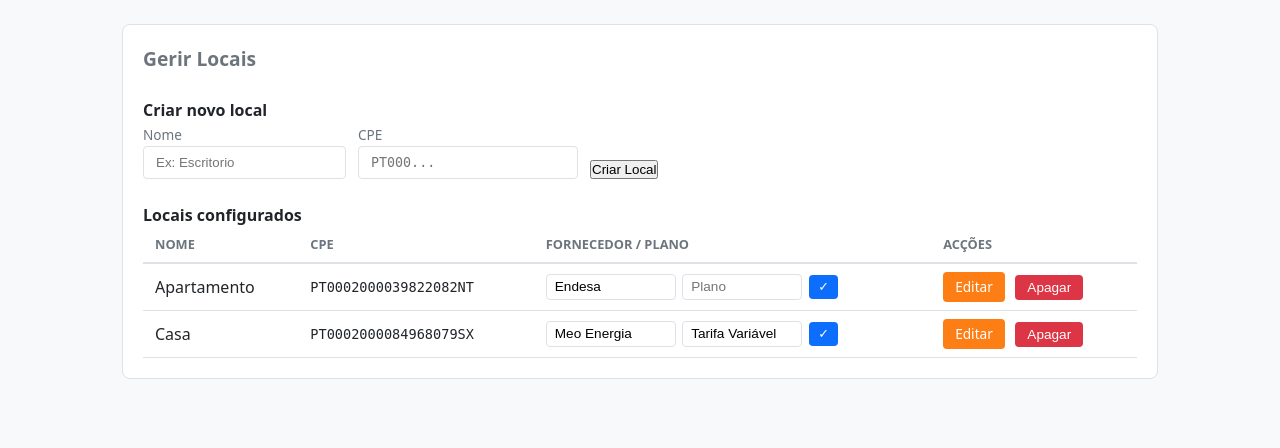
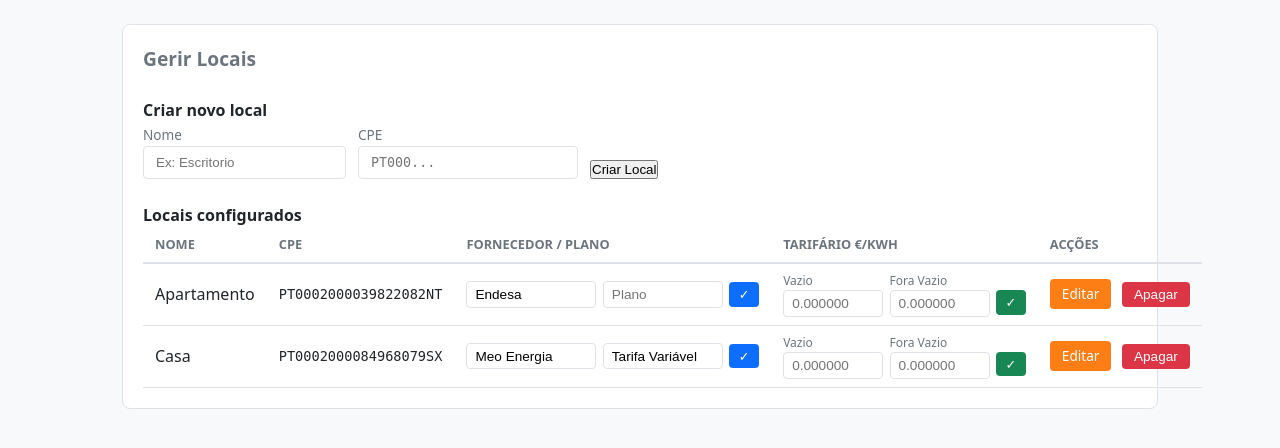
Before and after one commit to ricmagx/ha-addon-energia, a FastAPI app: page /locais in a window 1280 px wide. Shown: the part 85-533 px from the top of the page. Run offline with FastAPI, Linux system fonts and the light colour scheme.

Commit message:
feat: coluna Tarifário €/kWh na página Locais com push para Home Assistant
- schema.py: adiciona preco_vazio_kwh e preco_fora_vazio_kwh à tabela locais
- migrations/004: migração Alembic para as novas colunas
- locais_service.py: update_tarifario() + push para HA via Supervisor API
- locais.py: rota POST /locais/{id}/tarifario
- locais_form.html: coluna Tarifário com campos Vazio e Fora Vazio por local

Co-Authored-By: Claude Sonnet 4.6 <noreply@anthropic.com>

```diff
--- a/src/db/schema.py
+++ b/src/db/schema.py
@@ -50,5 +50,7 @@ locais = Table(
     Column("current_supplier", String(128)),
     Column("current_plan_contains", String(128)),
     Column("power_label", String(32)),
+    Column("preco_vazio_kwh", Float, nullable=True),
+    Column("preco_fora_vazio_kwh", Float, nullable=True),
     Column("created_at", DateTime, default=lambda: datetime.now(timezone.utc)),
 )
--- a/src/web/routes/locais.py
+++ b/src/web/routes/locais.py
@@ -10,6 +10,7 @@ from src.web.services.locais_service import (
     get_local_by_id,
     update_fornecedor,
     update_local,
+    update_tarifario,
 )
 
 router = APIRouter()
@@ -186,3 +187,35 @@ async def editar_fornecedor(
             "sucesso": f"Fornecedor de '{result['name']}' actualizado para '{supplier}'.",
         },
     )
+
+
+@router.post("/locais/{local_id}/tarifario", response_class=HTMLResponse)
+async def guardar_tarifario(
+    request: Request,
+    local_id: str,
+    preco_vazio_kwh: float = Form(...),
+    preco_fora_vazio_kwh: float = Form(...),
+):
+    """Guarda os precos de tarifario e actualiza os input_number no Home Assistant."""
+    templates = request.app.state.templates
+    engine = request.app.state.db_engine
+
+    result = update_tarifario(local_id, preco_vazio_kwh, preco_fora_vazio_kwh, engine)
+    all_locais = get_all_locais(engine)
+
+    if result is None:
+        return templates.TemplateResponse(
+            request=request,
+            name="partials/locais_form.html",
+            context={"locais": all_locais, "erro": f"Local '{local_id}' nao encontrado.", "sucesso": None},
+        )
+
+    return templates.TemplateResponse(
+        request=request,
+        name="partials/locais_form.html",
+        context={
+            "locais": all_locais,
+            "erro": None,
+            "sucesso": f"Tarifário de '{result['name']}' actualizado e aplicado no Home Assistant.",
+        },
+    )
--- a/src/web/services/locais_service.py
+++ b/src/web/services/locais_service.py
@@ -1,6 +1,9 @@
 """Servico CRUD de locais em SQLite."""
+import json
+import os
+import urllib.request
 from datetime import datetime, timezone
-from sqlalchemy import Engine, select, insert, update, func
+from sqlalchemy import Engine, select, insert, update
 
 from src.db.schema import locais
 
@@ -113,3 +116,57 @@ def update_fornecedor(local_id: str, supplier: str, plan_contains: str | None, e
     if result.rowcount == 0:
         return None
     return get_local_by_id(local_id, engine)
+
+
+def update_tarifario(
+    local_id: str,
+    preco_vazio_kwh: float,
+    preco_fora_vazio_kwh: float,
+    engine: Engine,
+) -> dict | None:
+    """Guarda os precos de tarifario e actualiza o Home Assistant.
+
+    preco_vazio_kwh      -> input_number.custo_noite
+    preco_fora_vazio_kwh -> input_number.custo_dia
+    """
+    with engine.begin() as conn:
+        result = conn.execute(
+            update(locais)
+            .where(locais.c.id == local_id)
+            .values(
+                preco_vazio_kwh=preco_vazio_kwh,
+                preco_fora_vazio_kwh=preco_fora_vazio_kwh,
+            )
+        )
+    if result.rowcount == 0:
+        return None
+
+    _push_tarifario_to_ha(preco_vazio_kwh, preco_fora_vazio_kwh)
+    return get_local_by_id(local_id, engine)
+
+
+def _push_tarifario_to_ha(preco_vazio: float, preco_fora_vazio: float) -> None:
+    """Envia os precos para os input_number do Home Assistant via Supervisor API."""
+    token = os.environ.get("SUPERVISOR_TOKEN")
+    if not token:
+        return
+
+    _ha_set_input_number("input_number.custo_noite", preco_vazio, token)
+    _ha_set_input_number("input_number.custo_dia", preco_fora_vazio, token)
+
+
+def _ha_set_input_number(entity_id: str, value: float, token: str) -> None:
+    payload = json.dumps({"entity_id": entity_id, "value": value}).encode()
+    req = urllib.request.Request(
+        "http://supervisor/core/api/services/input_number/set_value",
+        data=payload,
+        headers={
+            "Authorization": f"Bearer {token}",
+            "Content-Type": "application/json",
+        },
+        method="POST",
+    )
+    try:
+        urllib.request.urlopen(req, timeout=5)
+    except Exception:
+        pass  # HA indisponivel nao deve bloquear o guardado
--- a/src/web/templates/partials/locais_form.html
+++ b/src/web/templates/partials/locais_form.html
@@ -37,6 +37,7 @@
         <th style="text-align: left; padding: 0.5rem 0.75rem; border-bottom: 2px solid #dee2e6; font-size: 0.8rem; text-transform: uppercase; color: var(--muted, #6c757d); white-space: nowrap;">Nome</th>
         <th style="text-align: left; padding: 0.5rem 0.75rem; border-bottom: 2px solid #dee2e6; font-size: 0.8rem; text-transform: uppercase; color: var(--muted, #6c757d); white-space: nowrap;">CPE</th>
         <th style="text-align: left; padding: 0.5rem 0.75rem; border-bottom: 2px solid #dee2e6; font-size: 0.8rem; text-transform: uppercase; color: var(--muted, #6c757d); white-space: nowrap;">Fornecedor / Plano</th>
+        <th style="text-align: left; padding: 0.5rem 0.75rem; border-bottom: 2px solid #dee2e6; font-size: 0.8rem; text-transform: uppercase; color: var(--muted, #6c757d); white-space: nowrap;">Tarifário €/kWh</th>
         <th style="text-align: left; padding: 0.5rem 0.75rem; border-bottom: 2px solid #dee2e6; font-size: 0.8rem; text-transform: uppercase; color: var(--muted, #6c757d); white-space: nowrap;">Acções</th>
       </tr>
     </thead>
@@ -44,9 +45,8 @@
       {% for loc in locais %}
 
       {% if editing_id is defined and editing_id == loc.id %}
-      {# Linha em modo de edição #}
       <tr style="background: #fff8e1;">
-        <td colspan="4" style="padding: 0.75rem; border-bottom: 1px solid #dee2e6;">
+        <td colspan="5" style="padding: 0.75rem; border-bottom: 1px solid #dee2e6;">
           <form hx-post="/locais/{{ loc.id }}" hx-target="#locais-container" hx-swap="outerHTML"
                 style="display: flex; gap: 0.75rem; align-items: center; flex-wrap: wrap;">
             <div>
@@ -70,7 +70,6 @@
       </tr>
 
       {% else %}
-      {# Linha normal #}
       <tr>
         <td style="padding: 0.5rem 0.75rem; border-bottom: 1px solid #dee2e6; font-weight: 500;">{{ loc.name }}</td>
         <td style="padding: 0.5rem 0.75rem; border-bottom: 1px solid #dee2e6; font-family: monospace; font-size: 0.85rem;">{{ loc.cpe }}</td>
@@ -83,6 +82,27 @@
                    style="padding: 0.3rem 0.5rem; border: 1px solid #dee2e6; border-radius: 4px; width: 120px; font-size: 0.85rem;">
             <button type="submit"
                     style="padding: 0.3rem 0.6rem; font-size: 0.8rem; background: var(--accent, #0d6efd); color: white; border: none; border-radius: 4px; cursor: pointer; white-space: nowrap;">✓</button>
+          </form>
+        </td>
+        <td style="padding: 0.5rem 0.75rem; border-bottom: 1px solid #dee2e6;">
+          <form hx-post="/locais/{{ loc.id }}/tarifario" hx-target="#locais-container" hx-swap="outerHTML"
+                style="display: flex; gap: 0.4rem; align-items: center;">
+            <div>
+              <label style="font-size: 0.75rem; color: var(--muted, #6c757d); display: block;">Vazio</label>
+              <input type="number" name="preco_vazio_kwh" step="0.000001" min="0" required
+                     value="{{ '%.6f'|format(loc.preco_vazio_kwh) if loc.preco_vazio_kwh else '' }}"
+                     placeholder="0.000000"
+                     style="padding: 0.3rem 0.5rem; border: 1px solid #dee2e6; border-radius: 4px; width: 100px; font-size: 0.85rem;">
+            </div>
+            <div>
+              <label style="font-size: 0.75rem; color: var(--muted, #6c757d); display: block;">Fora Vazio</label>
+              <input type="number" name="preco_fora_vazio_kwh" step="0.000001" min="0" required
+                     value="{{ '%.6f'|format(loc.preco_fora_vazio_kwh) if loc.preco_fora_vazio_kwh else '' }}"
+                     placeholder="0.000000"
+                     style="padding: 0.3rem 0.5rem; border: 1px solid #dee2e6; border-radius: 4px; width: 100px; font-size: 0.85rem;">
+            </div>
+            <button type="submit"
+                    style="padding: 0.3rem 0.6rem; font-size: 0.8rem; background: #198754; color: white; border: none; border-radius: 4px; cursor: pointer; white-space: nowrap; margin-top: 1rem;">✓</button>
           </form>
         </td>
         <td style="padding: 0.5rem 0.75rem; border-bottom: 1px solid #dee2e6; white-space: nowrap;">
```
Also changed, not shown: src/db/migrations/versions/004_add_tarifario_to_locais.py (added, +25 -0 lines).
